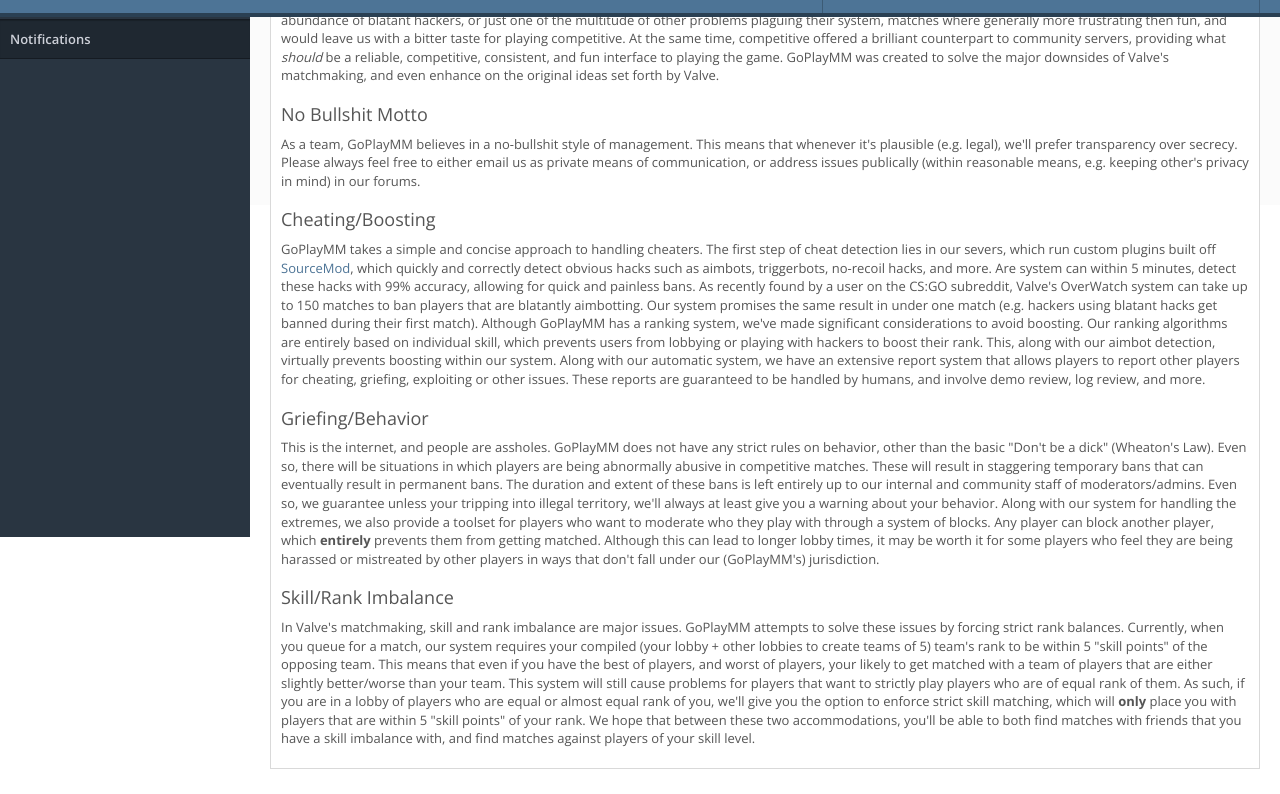
After one commit to b1naryth1ef/GoPlayNao, a Flask app: page /about in a window 1280 px wide. The commit adds this page. Shown: the part 315-1109 px from the top of the page. Run offline with Flask 2, Linux system fonts and the light colour scheme; data that the repository does not hold is empty; some libraries are stand-ins or nearby versions.

Commit message:
Template changes/cleanup, added about page, etc

```diff
--- /dev/null
+++ b/app/templates/about.html
@@ -0,0 +1,56 @@
+{% extends "base.html" %}
+{% block content %}
+<div class="container" style="fixed-header">
+    <div class="page-header">
+        <div class="page-title">
+            <h1>About GoPlayMM</h1>
+        </div>
+    </div>
+    <div class="row">
+        <div class="col-md-12">
+            <div class="widget box">
+                <div class="widget-content">
+                    <div class="row">
+                        <div class="col-md-12">
+                            <h3>Our Mission</h3>
+                            <p>
+                                GoPlayMM was created out of a frustration from playing Valve's CS:GO Competitive Matchmaking. Whether it was due too abysmal server performance, an abundance of blatant hackers, or just one of the multitude of other problems plaguing their system, matches where generally more frustrating then fun, and would leave us with a bitter taste for playing competitive. At the same time, competitive offered a brilliant counterpart to community servers, providing what <i>should</i> be a reliable, competitive, consistent, and fun interface to playing the game. GoPlayMM was created to solve the major downsides of Valve's matchmaking, and even enhance on the original ideas set forth by Valve.
+                            </p>
+
+                            <h3>No Bullshit Motto</h3>
+                            <p>
+                                As a team, GoPlayMM believes in a no-bullshit style of management. This means that whenever it's plausible (e.g. legal), we'll prefer transparency over secrecy. Please always feel free to either email us as private means of communication, or address issues publically (within reasonable means, e.g. keeping other's privacy in mind) in our forums.
+                            </p>
+
+                            <h3>Cheating/Boosting</h3>
+                            <p>
+                                GoPlayMM takes a simple and concise approach to handling cheaters. The first step of cheat detection lies in our severs, which run custom plugins built off <a href="http://www.sourcemod.net/">SourceMod</a>, which quickly and correctly detect obvious hacks such as aimbots, triggerbots, no-recoil hacks, and more. Are system can within 5 minutes, detect these hacks with 99% accuracy, allowing for quick and painless bans. As recently found by a user on the CS:GO subreddit, Valve's OverWatch system can take up to 150 matches to ban players that are blatantly aimbotting. Our system promises the same result in under one match (e.g. hackers using blatant hacks get banned during their first match).
+
+                                Although GoPlayMM has a ranking system, we've made significant considerations to avoid boosting. Our ranking algorithms are entirely based on individual skill, which prevents users from lobbying or playing with hackers to boost their rank. This, along with our aimbot detection, virtually prevents boosting within our system.
+
+                                Along with our automatic system, we have an extensive report system that allows players to report other players for cheating, griefing, exploiting or other issues. These reports are guaranteed to be handled by humans, and involve demo review, log review, and more.
+                            </p>
+
+                            <h3>Griefing/Behavior</h3>
+                            <p>
+                                This is the internet, and people are assholes. GoPlayMM does not have any strict rules on behavior, other than the basic "Don't be a dick" (Wheaton's Law). Even so, there will be situations in which players are being abnormally abusive in competitive matches. These will result in staggering temporary bans that can eventually result in permanent bans. The duration and extent of these bans is left entirely up to our internal and community staff of moderators/admins. Even so, we guarantee unless your tripping into illegal territory, we'll always at least give you a warning about your behavior.
+
+                                Along with our system for handling the extremes, we also provide a toolset for players who want to moderate who they play with through a system of blocks. Any player can block another player, which <b>entirely</b> prevents them from getting matched. Although this can lead to longer lobby times, it may be worth it for some players who feel they are being harassed or mistreated by other players in ways that don't fall under our (GoPlayMM's) jurisdiction.
+                            </p>
+
+                            <h3>Skill/Rank Imbalance</h3>
+                            <p>
+                                In Valve's matchmaking, skill and rank imbalance are major issues. GoPlayMM attempts to solve these issues by forcing strict rank balances. Currently, when you queue for a match, our system requires your compiled (your lobby + other lobbies to create teams of 5) team's rank to be within 5 "skill points" of the opposing team. This means that even if you have the best of players, and worst of players, your likely to get matched with a team of players that are either slightly better/worse than your team. This system will still cause problems for players that want to strictly play players who are of equal rank of them. As such, if you are in a lobby of players who are equal or almost equal rank of you, we'll give you the option to enforce strict skill matching, which will <b>only</b> place you with players that are within 5 "skill points" of your rank. We hope that between these two accommodations, you'll be able to both find matches with friends that you have a skill imbalance with, and find matches against players of your skill level.
+                            </p>
+                        </div>
+                    </div>
+                </div>
+            </div>
+        </div>
+    </div>
+</div>
+
+<script>
+    pug.vglobal()
+</script>
+{% endblock %}
--- a/app/templates/base.html
+++ b/app/templates/base.html
@@ -78,23 +78,12 @@
                 <li class="nav-toggle"><a href="javascript:void(0);" title=""><i class="icon-reorder"></i></a></li>
             </ul>
             <a class="navbar-brand" href="index.html">
-                <!-- <img src="/static/img/logo.png" alt="logo"/> -->
                 <strong>GoPlayMM</strong>
             </a>
             <ul class="nav navbar-nav navbar-right">
                 {% if g.user %}
-                    <li class="dropdown"> <a href="#" class="dropdown-toggle" data-toggle="dropdown"> <i class="icon-envelope"></i> <span class="badge">5</span> </a>
-                        <ul class="dropdown-menu extended notification">
-                            <li class="title"><p>You have 5 new notifications</p></li>
-                            <li>
-                                <a href="javascript:void(0);"><span class="label label-success"><i class="icon-plus"></i></span>
-                                    <span class="message">New user registration.</span>
-                                    <span class="time">1 mins</span>
-                                </a>
-                            </li>
-                            <li class="footer"> <a href="javascript:void(0);">View all notifications</a> </li>
-                        </ul>
-                    </li>
+                    <li><a href="/lobby"><i class="icon-group"></i> New Lobby</a></li>
+                    <li><a href="/friends"><i class="icon-heart"></i> <span class="badge">5</span> </a></li>
                     <li class="dropdown user">
                         <a href="#" class="dropdown-toggle" data-toggle="dropdown"><span class="username"></span>{{ g.user.username }} <i class="icon-caret-down small"></i></a>
                         <ul class="dropdown-menu">
@@ -122,36 +111,24 @@
                 </form>
                 <div class="sidebar-search-results"> <i class="icon-remove close"></i>
                     <div class="title"> Players</div>
-                    <ul id="search-results" class="notifications">
-<!--                         <li>
-                            <a href="">
-                                <div class="col-left">
-                                    <span class="label label-info"><i class="icon-star"></i></span>
-                                </div>
-                                <div class="col-right with-margin">
-                                    <span class="message"><strong>FreddyCatKing</strong></span>
-                                    <span class="time">32 Pugs Played</span>
-                                </div>
-                            </a>
-                        </li> -->
-                    </ul>
+                    <ul id="search-results" class="notifications"></ul>
                 </div>
                 <ul id="nav">
                     <li class="current">
                         <a href="/">
                         <i class="icon-dashboard"></i>Homepage</a>
                     </li>
+                    <li><a href="/about"><i class="icon-book"></i>About</a></li>
                     {% if g.user %}
-                        <li><a href="/lobby"><i class="icon-group"></i>Create Lobby</a></li>
-                        <li><a href="/friends"><i class="icon-smile"></i>Friends <span class="label label-info pull-right">6</span></a></li>
+                        <!--<li><a href="/lobby"><i class="icon-group"></i>Create Lobby</a></li>-->
+                       <!--  <li><a href="/friends"><i class="icon-smile"></i>Friends <span class="label label-info pull-right">6</span></a></li> -->
                         <li><a href="#"><i class="icon-list"></i>Matches <span class="label label-info pull-right">332</span></a></li>
                         <li><a href="#"><i class="icon-bar-chart"></i>Stats</a></li>
                         <li><a href="#"><i class="icon-gears"></i>Settings</a></li>
                     {% else %}
-                        <li><a href="#"><i class="icon-group"></i>About</a></li>
                         <li><a href="#"><i class="icon-group"></i>Recent Matches</a></li>
-                        <li><a href="/bans"><i class="icon-group"></i>Banlist</a></li>
                     {% endif %}
+                    <li><a href="/bans"><i class="icon-remove"></i>Banlist</a></li>
                 </ul>
                 <div class="sidebar-title">
                     <span>Notifications</span>
--- a/app/templates/index.html
+++ b/app/templates/index.html
@@ -59,4 +59,7 @@
     </div>
 </div>
 
+<script>
+    pug.vglobal()
+</script>
 {% endblock %}
--- a/app/templates/lobby.html
+++ b/app/templates/lobby.html
@@ -64,7 +64,7 @@
                     <div id="lobby-info-main-queued">
                         <h3>Searching...</h3>
                         <p>
-                            Remember, failing to join or leaving during the match can result in up to a month ban! Make sure you never skip out on your fellow puggers, and if you ever have technical difficulties, make sure to contact support!
+                            Remember, failing to join or leaving during the match can result in up to a month ban! Make sure you never skip out on your fellow players, and if you ever have technical difficulties, make sure to contact support!
                         </p>
                         <div class="progress progress-striped active"><div class="progress-bar" style="width: 100%"></div></div>
                         <p>
--- a/app/views/public.py
+++ b/app/views/public.py
@@ -51,6 +51,10 @@
 def public_bans():
     return render_template("bans.html")
 
+@public.route("/about")
+def public_about():
+    return render_template("about.html")
+
 # @public.route("/login")
 # def public_login():
 #     args, success = require(username=str, password=str)
--- a/app/worker.py
+++ b/app/worker.py
@@ -55,7 +55,7 @@
 @schedule(minutes=5)
 def task_lobby_cleanup():
     for lobby in Lobby.select().where(Lobby.state != LobbyState.LOBBY_STATE_UNUSED):
-        if len(lobby.members): continue
+        if len(lobby.getMembers()): continue
         print "Cleaning up lobby: %s" % lobby.id
         lobby.state = LobbyState.LOBBY_STATE_UNUSED
         lobby.cleanup()
```
